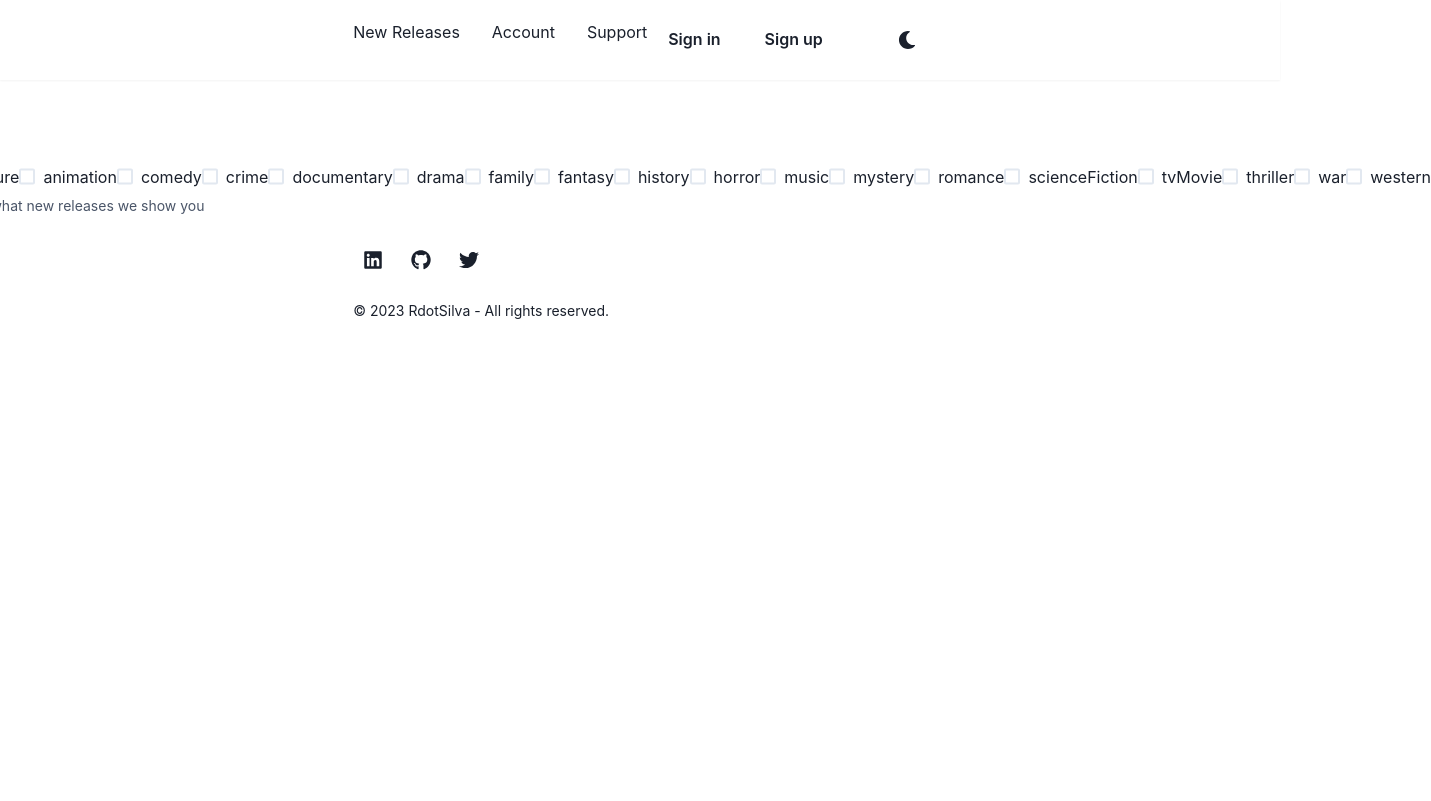
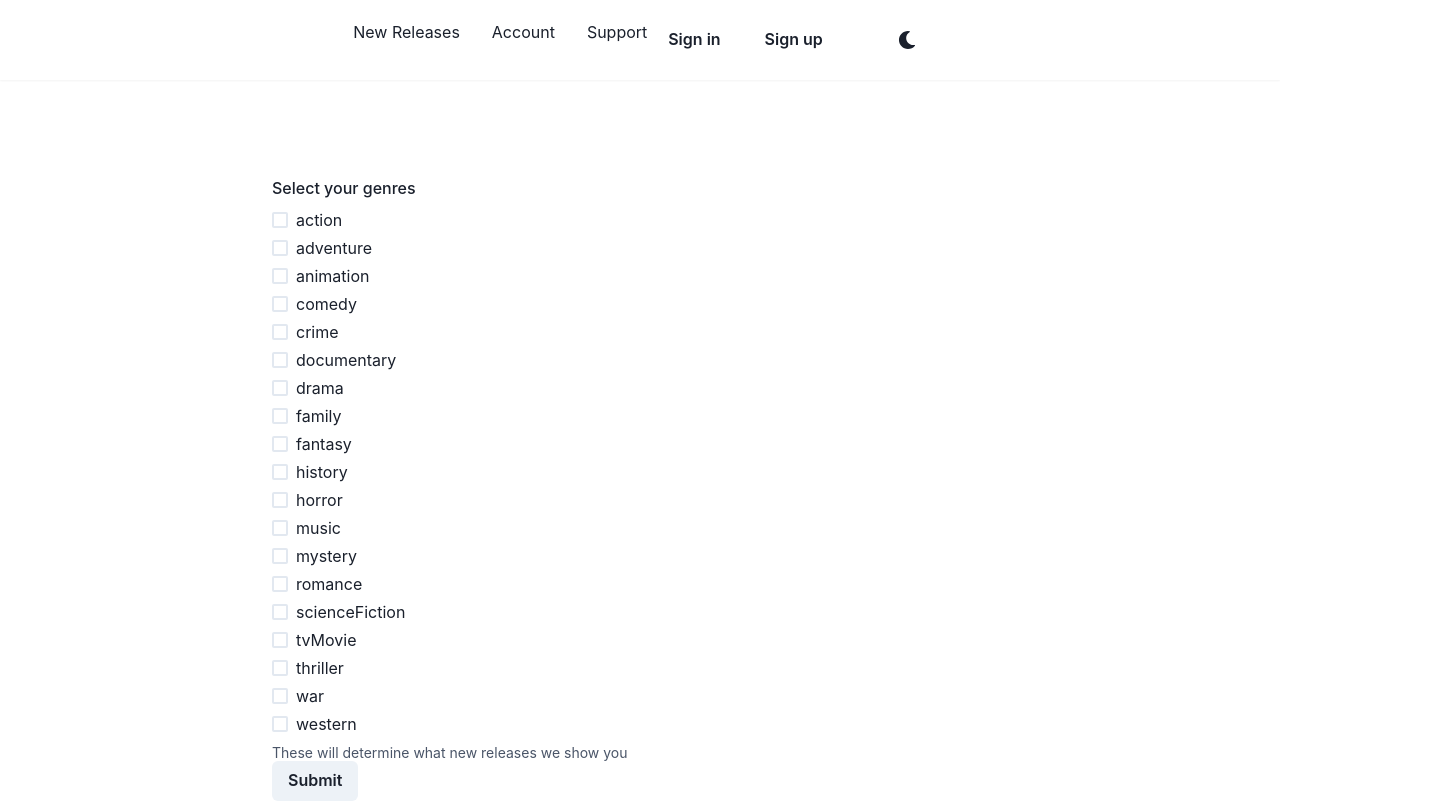
Before and after one commit to RdotSilva/TypeScript-React-Media-Release-Notifier-UI, a React (Create React App) app: page /options in a window 1280 px wide. Shown: the top 801 px of the page, 1431 px wide, since content can reach past the window. Built offline with nearby package versions, Linux system fonts and the light colour scheme.

Commit message:
Update styling for checkboxes

```diff
--- a/src/pages/UserOptions/UserOptions.tsx
+++ b/src/pages/UserOptions/UserOptions.tsx
@@ -5,11 +5,15 @@ import {
   Box,
   Button,
   Checkbox,
+  CheckboxGroup,
+  Container,
   Flex,
   FormControl,
   FormHelperText,
   FormLabel,
+  HStack,
   RadioGroup,
+  Stack,
 } from "@chakra-ui/react";
 import { useStore } from "../../store";
 import { GenreUserOptions, genreList } from "../../utils/genres";
@@ -60,30 +64,29 @@ const UserOptions: React.FC<any> = () => {
   }, [genres]);
 
   return (
-    <AbsoluteCenter>
+    <Container maxW={"3xl"}>
       <form onSubmit={handleSubmit(onSubmitHandler)}>
-        <Flex direction="column">
         <FormControl as="fieldset">
           <FormLabel as="legend">Select your genres</FormLabel>
-            <RadioGroup defaultValue="genres">
-              <Flex>
+          <CheckboxGroup
+            colorScheme="green"
+            defaultValue={["naruto", "kakashi"]}
+          >
+            <Stack spacing={[1, 1]} direction={["column", "column"]}>
               {Object.keys(userSelectedGenres).map((genre: any) => (
-                  <Box>
                 <Checkbox key={genre} {...register(genre)}>
                   {genre}
                 </Checkbox>
-                  </Box>
               ))}
-              </Flex>
-            </RadioGroup>
+            </Stack>
+          </CheckboxGroup>
           <FormHelperText>
             These will determine what new releases we show you
           </FormHelperText>
         </FormControl>
-        </Flex>
         <Button type="submit">Submit</Button>
       </form>
-    </AbsoluteCenter>
+    </Container>
   );
 };
 
```
Lines whose indentation alone changed are shown as unchanged.
